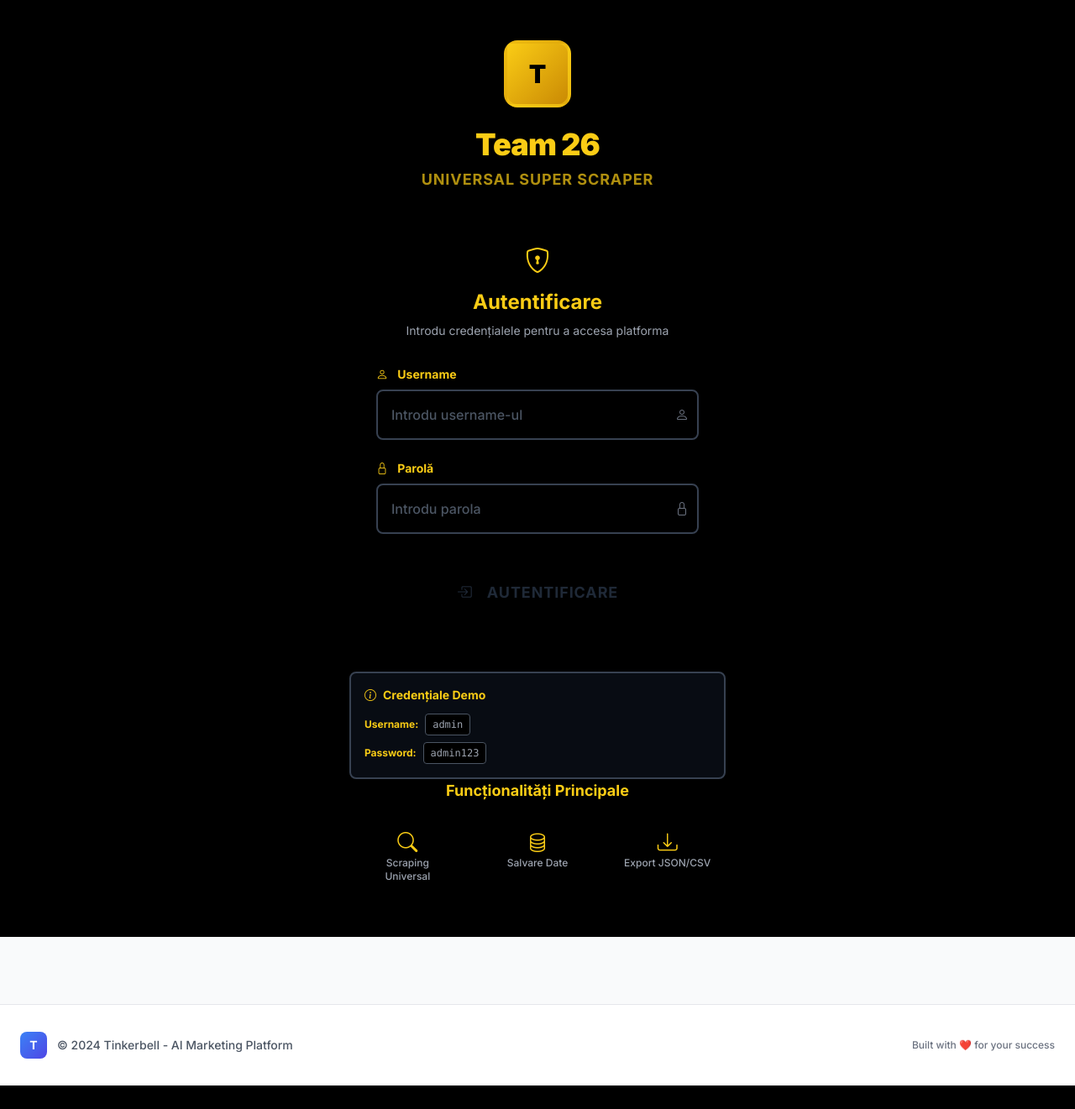
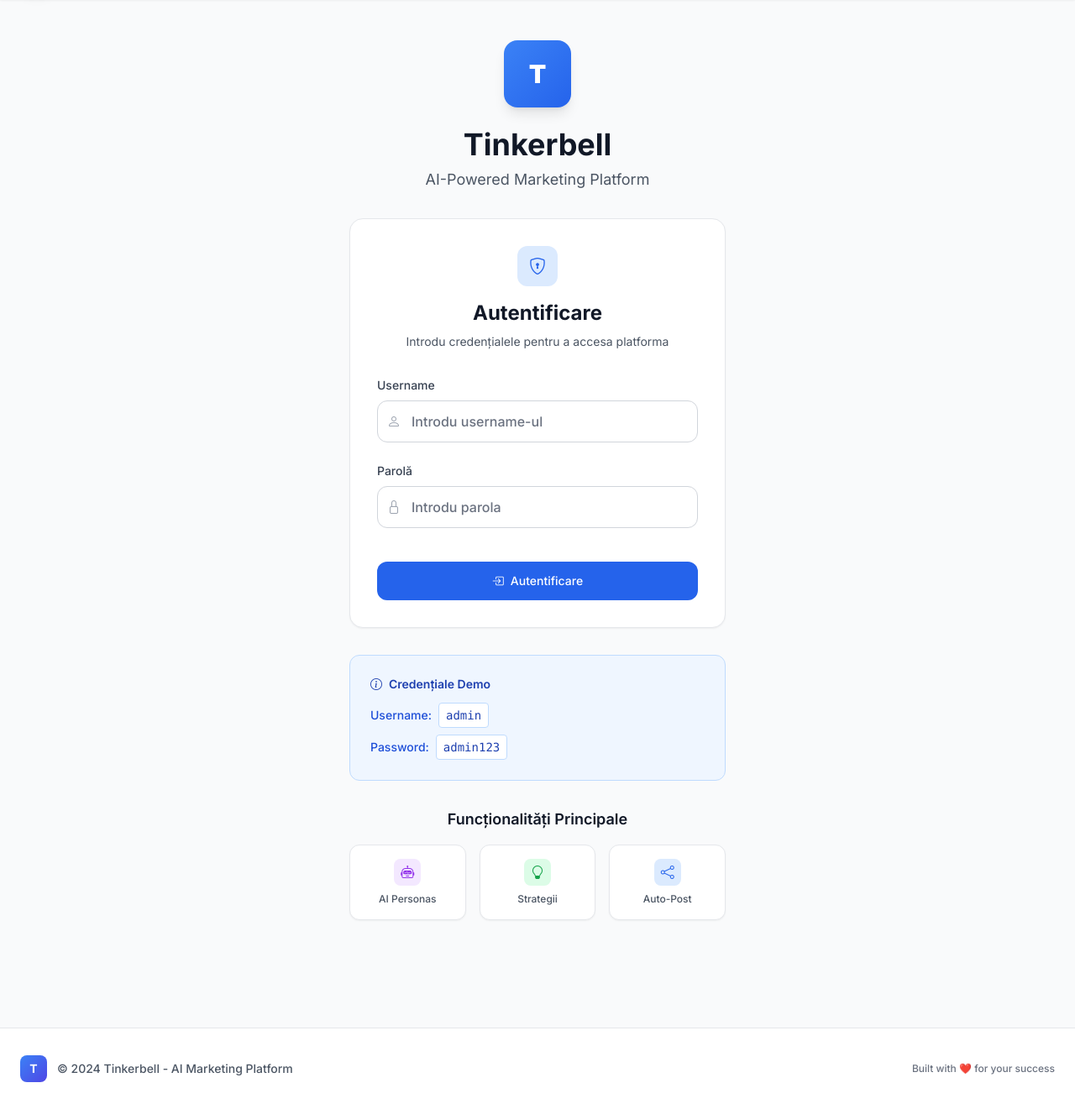
Before and after one commit to Nasalciuc/26-Team, a Django app: page /login/ in a window 1280 px wide. Shown: the part 65-1386 px from the top of the page at 84% size. Before the commit the page ends 1358 px from the top, so only its background shows below. Run offline with Django 4.2, Linux system fonts and the light colour scheme; some libraries are stand-ins or nearby versions.

Commit message:
Redesign login page with modern white theme - Updated login page to match platform's new design system - Changed from dark theme to clean white theme with blue accents - Improved form styling with better focus states and icons - Updated branding from 'Team 26' to 'Tinkerbell' - Enhanced visual hierarchy and user experience - Consistent design with other platform pages

```diff
--- a/templates/auth_app/login.html
+++ b/templates/auth_app/login.html
@@ -1,47 +1,34 @@
 {% extends 'base.html' %}
 {% load static %}
 
-{% block title %}Login - Team 26{% endblock %}
+{% block title %}Login - {{ block.super }}{% endblock %}
 
 {% block content %}
-<style>
-    .input-yellow-focus:focus {
-        border-color: #fbbf24 !important;
-        color: #000000 !important; /* Black text on focus */
-        background-color: #fbbf24 !important; /* Yellow background on focus */
-    }
-
-    .input-yellow-focus::placeholder {
-        color: #4b5563; /* Gray placeholder text */
-    }
-
-    .input-yellow-focus:focus::placeholder {
-        color: #000000; /* Black placeholder text on focus */
-    }
-</style>
-<div class="min-h-screen flex items-center justify-center bg-black py-12 px-4 sm:px-6 lg:px-8">
-    <div class="max-w-md w-full space-y-8 animate-fade-in">
+<div class="min-h-screen bg-gray-50 flex items-center justify-center py-12 px-4 sm:px-6 lg:px-8">
+    <div class="max-w-md w-full space-y-8">
         <!-- Logo Section -->
         <div class="text-center">
-            <div class="mx-auto w-20 h-20 rounded-2xl bg-gradient-to-br from-yellow-400 to-yellow-600 flex items-center justify-center shadow-2xl border-4 border-yellow-400/50 mb-6">
-                <span class="text-black font-black text-3xl">T</span>
+            <div class="mx-auto w-20 h-20 rounded-2xl bg-gradient-to-br from-blue-500 to-blue-600 flex items-center justify-center shadow-lg mb-6">
+                <span class="text-white font-black text-3xl">T</span>
             </div>
-            <h2 class="text-4xl font-black text-yellow-400 tracking-tight mb-2">
-                Team 26
-            </h2>
-            <p class="text-lg text-yellow-400/70 font-bold uppercase tracking-wider mb-8">
-                Universal Super Scraper
+            <h1 class="text-4xl font-bold text-gray-900 mb-2">
+                Tinkerbell
+            </h1>
+            <p class="text-lg text-gray-600 mb-8">
+                AI-Powered Marketing Platform
             </p>
         </div>
 
         <!-- Login Form -->
-        <div class="robust-card rounded-2xl p-8 shadow-2xl">
+        <div class="bg-white rounded-2xl border border-gray-200 shadow-sm p-8">
             <div class="text-center mb-8">
-                <h3 class="text-2xl font-bold text-yellow-400 mb-2">
-                    <i class="bi bi-shield-lock text-3xl mb-4 block"></i>
+                <div class="w-12 h-12 rounded-xl bg-blue-100 flex items-center justify-center mx-auto mb-4">
+                    <i class="bi bi-shield-lock text-blue-600 text-xl"></i>
+                </div>
+                <h2 class="text-2xl font-bold text-gray-900 mb-2">
                     Autentificare
-                </h3>
-                <p class="text-gray-400 text-sm">
+                </h2>
+                <p class="text-gray-600 text-sm">
                     Introdu credențialele pentru a accesa platforma
                 </p>
             </div>
@@ -51,27 +38,27 @@
 
                 <!-- Username Field -->
                 <div>
-                    <label for="{{ form.username.id_for_label }}" class="block text-sm font-bold text-yellow-400 mb-2">
-                        <i class="bi bi-person text-yellow-400 mr-2"></i>
+                    <label for="{{ form.username.id_for_label }}" class="block text-sm font-medium text-gray-700 mb-2">
                         Username
                     </label>
                     <div class="relative">
+                        <div class="absolute inset-y-0 left-0 pl-3 flex items-center pointer-events-none">
+                            <i class="bi bi-person text-gray-400"></i>
+                        </div>
                         <input
                             type="text"
                             name="{{ form.username.name }}"
                             id="{{ form.username.id_for_label }}"
-                            class="w-full px-4 py-4 bg-black border-2 border-gray-700 rounded-lg text-yellow-400 placeholder-gray-500 focus:border-yellow-400 focus:ring-2 focus:ring-yellow-400/20 transition-all duration-300 font-medium input-yellow-focus"
+                            class="w-full pl-10 pr-4 py-3 border border-gray-300 rounded-xl text-gray-900 placeholder-gray-500 focus:border-blue-500 focus:ring-2 focus:ring-blue-500/20 transition-all duration-200 font-medium"
                             placeholder="Introdu username-ul"
                             required
                         >
-                        <div class="absolute inset-y-0 right-0 pr-3 flex items-center pointer-events-none">
-                            <i class="bi bi-person text-gray-500"></i>
-                        </div>
                     </div>
                     {% if form.username.errors %}
-                        <div class="mt-2 text-red-400 text-sm">
+                        <div class="mt-2 text-red-600 text-sm flex items-center">
+                            <i class="bi bi-exclamation-circle mr-1"></i>
                             {% for error in form.username.errors %}
-                                <i class="bi bi-exclamation-circle mr-1"></i>{{ error }}
+                                {{ error }}
                             {% endfor %}
                         </div>
                     {% endif %}
@@ -79,27 +66,27 @@
 
                 <!-- Password Field -->
                 <div>
-                    <label for="{{ form.password.id_for_label }}" class="block text-sm font-bold text-yellow-400 mb-2">
-                        <i class="bi bi-lock text-yellow-400 mr-2"></i>
+                    <label for="{{ form.password.id_for_label }}" class="block text-sm font-medium text-gray-700 mb-2">
                         Parolă
                     </label>
                     <div class="relative">
+                        <div class="absolute inset-y-0 left-0 pl-3 flex items-center pointer-events-none">
+                            <i class="bi bi-lock text-gray-400"></i>
+                        </div>
                         <input
                             type="password"
                             name="{{ form.password.name }}"
                             id="{{ form.password.id_for_label }}"
-                            class="w-full px-4 py-4 bg-black border-2 border-gray-700 rounded-lg text-yellow-400 placeholder-gray-500 focus:border-yellow-400 focus:ring-2 focus:ring-yellow-400/20 transition-all duration-300 font-medium input-yellow-focus"
+                            class="w-full pl-10 pr-4 py-3 border border-gray-300 rounded-xl text-gray-900 placeholder-gray-500 focus:border-blue-500 focus:ring-2 focus:ring-blue-500/20 transition-all duration-200 font-medium"
                             placeholder="Introdu parola"
                             required
                         >
-                        <div class="absolute inset-y-0 right-0 pr-3 flex items-center pointer-events-none">
-                            <i class="bi bi-lock text-gray-500"></i>
-                        </div>
                     </div>
                     {% if form.password.errors %}
-                        <div class="mt-2 text-red-400 text-sm">
+                        <div class="mt-2 text-red-600 text-sm flex items-center">
+                            <i class="bi bi-exclamation-circle mr-1"></i>
                             {% for error in form.password.errors %}
-                                <i class="bi bi-exclamation-circle mr-1"></i>{{ error }}
+                                {{ error }}
                             {% endfor %}
                         </div>
                     {% endif %}
@@ -107,10 +94,10 @@
 
                 <!-- Form Errors -->
                 {% if form.non_field_errors %}
-                    <div class="bg-red-900/50 border-2 border-red-400 rounded-lg p-4">
+                    <div class="bg-red-50 border border-red-200 rounded-xl p-4">
                         <div class="flex items-center space-x-3">
-                            <i class="bi bi-exclamation-triangle text-red-400 text-xl"></i>
-                            <div class="text-red-400 text-sm font-medium">
+                            <i class="bi bi-exclamation-triangle text-red-600 text-lg"></i>
+                            <div class="text-red-700 text-sm font-medium">
                                 {% for error in form.non_field_errors %}
                                     {{ error }}
                                 {% endfor %}
@@ -123,70 +110,57 @@
                 <div class="pt-4">
                     <button
                         type="submit"
-                        class="w-full robust-button py-4 px-6 rounded-lg text-lg font-bold uppercase tracking-wider transition-all duration-300 hover:scale-105"
+                        class="w-full inline-flex items-center justify-center px-6 py-3 border border-transparent text-sm font-medium rounded-xl text-white bg-blue-600 hover:bg-blue-700 focus:outline-none focus:ring-2 focus:ring-offset-2 focus:ring-blue-500 transition-colors duration-200"
                     >
-                        <i class="bi bi-box-arrow-in-right mr-3"></i>
+                        <i class="bi bi-box-arrow-in-right mr-2"></i>
                         Autentificare
                     </button>
                 </div>
             </form>
         </div>
 
-        <div class="max-w-md w-full mt-8">
         <!-- Demo Credentials -->
-            <div class="mt-8 p-4 bg-gray-900/50 rounded-lg border-2 border-gray-700">
-                <h4 class="text-sm font-bold text-yellow-400 mb-3 flex items-center">
+        <div class="bg-blue-50 border border-blue-200 rounded-xl p-6">
+            <h4 class="text-sm font-semibold text-blue-800 mb-3 flex items-center">
                 <i class="bi bi-info-circle mr-2"></i>
                 Credențiale Demo
             </h4>
-                <div class="space-y-2 text-xs text-gray-400">
+            <div class="space-y-2 text-sm">
                 <div class="flex items-center space-x-2">
-                        <span class="font-bold text-yellow-400">Username:</span>
-                        <code class="bg-black px-2 py-1 rounded border border-gray-600">admin</code>
+                    <span class="font-medium text-blue-700">Username:</span>
+                    <code class="bg-white px-2 py-1 rounded border border-blue-200 text-blue-800">admin</code>
                 </div>
                 <div class="flex items-center space-x-2">
-                        <span class="font-bold text-yellow-400">Password:</span>
-                        <code class="bg-black px-2 py-1 rounded border border-gray-600">admin123</code>
+                    <span class="font-medium text-blue-700">Password:</span>
+                    <code class="bg-white px-2 py-1 rounded border border-blue-200 text-blue-800">admin123</code>
                 </div>
             </div>
         </div>
 
         <!-- Features Preview -->
-            <div class="text-center space-y-4">
-                <h4 class="text-lg font-bold text-yellow-400">Funcționalități Principale</h4>
+        <div class="text-center">
+            <h4 class="text-lg font-semibold text-gray-900 mb-4">Funcționalități Principale</h4>
             <div class="grid grid-cols-1 sm:grid-cols-3 gap-4">
-                    <div class="robust-card rounded-lg p-4 text-center">
-                        <i class="bi bi-search text-2xl text-yellow-400 mb-2"></i>
-                        <p class="text-xs text-gray-400 font-medium">Scraping Universal</p>
+                <div class="bg-white rounded-xl border border-gray-200 p-4 text-center shadow-sm">
+                    <div class="w-8 h-8 rounded-lg bg-purple-100 flex items-center justify-center mx-auto mb-2">
+                        <i class="bi bi-robot text-purple-600"></i>
                     </div>
-                    <div class="robust-card rounded-lg p-4 text-center">
-                        <i class="bi bi-database text-2xl text-yellow-400 mb-2"></i>
-                        <p class="text-xs text-gray-400 font-medium">Salvare Date</p>
+                    <p class="text-xs text-gray-600 font-medium">AI Personas</p>
                 </div>
-                    <div class="robust-card rounded-lg p-4 text-center">
-                        <i class="bi bi-download text-2xl text-yellow-400 mb-2"></i>
-                        <p class="text-xs text-gray-400 font-medium">Export JSON/CSV</p>
+                <div class="bg-white rounded-xl border border-gray-200 p-4 text-center shadow-sm">
+                    <div class="w-8 h-8 rounded-lg bg-green-100 flex items-center justify-center mx-auto mb-2">
+                        <i class="bi bi-lightbulb text-green-600"></i>
                     </div>
+                    <p class="text-xs text-gray-600 font-medium">Strategii</p>
+                </div>
+                <div class="bg-white rounded-xl border border-gray-200 p-4 text-center shadow-sm">
+                    <div class="w-8 h-8 rounded-lg bg-blue-100 flex items-center justify-center mx-auto mb-2">
+                        <i class="bi bi-share text-blue-600"></i>
+                    </div>
+                    <p class="text-xs text-gray-600 font-medium">Auto-Post</p>
                 </div>
             </div>
         </div>
     </div>
 </div>
 {% endblock %}
-
-{% block extra_js %}
-<script>
-document.addEventListener('DOMContentLoaded', function() {
-    // Add custom focus classes to form inputs
-    const usernameInput = document.getElementById('{{ form.username.id_for_label }}');
-    if (usernameInput) {
-        usernameInput.classList.add('input-yellow-focus');
-    }
-
-    const passwordInput = document.getElementById('{{ form.password.id_for_label }}');
-    if (passwordInput) {
-        passwordInput.classList.add('input-yellow-focus');
-    }
-});
-</script>
-{% endblock %}
```
Lines whose indentation alone changed are shown as unchanged.
